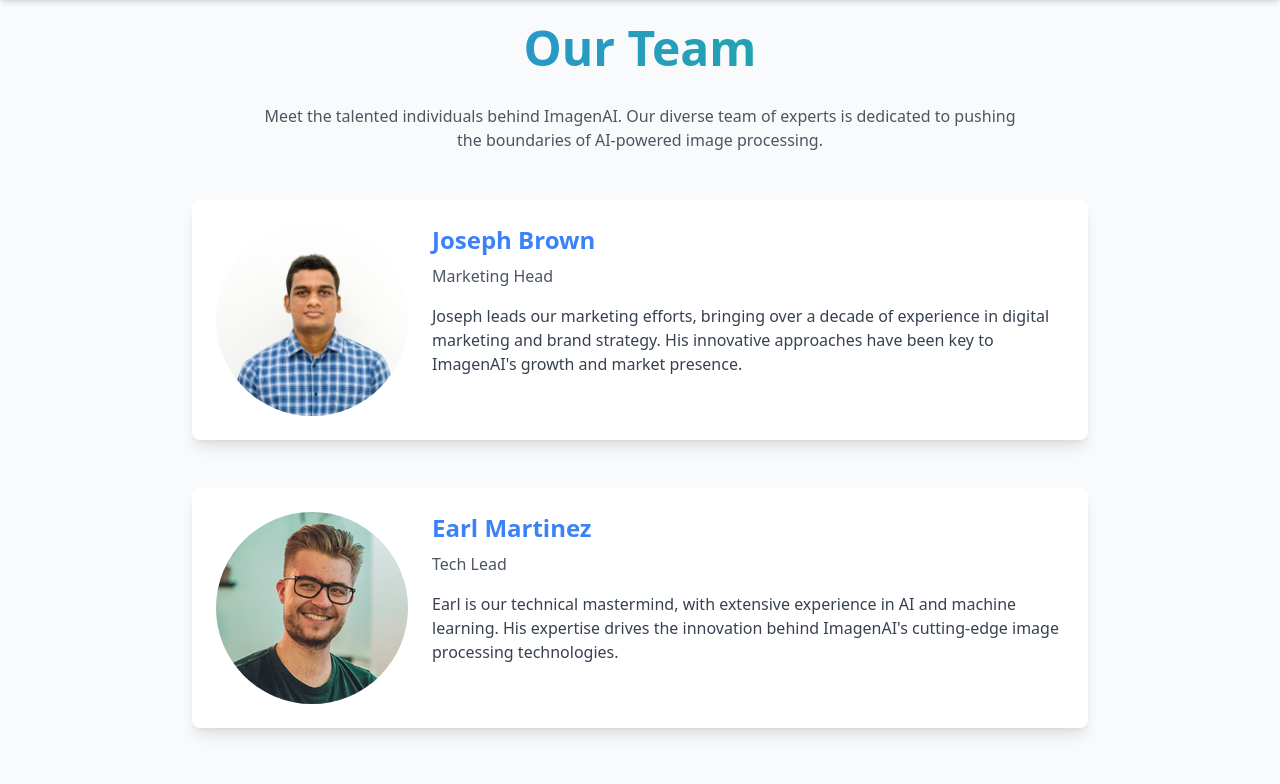
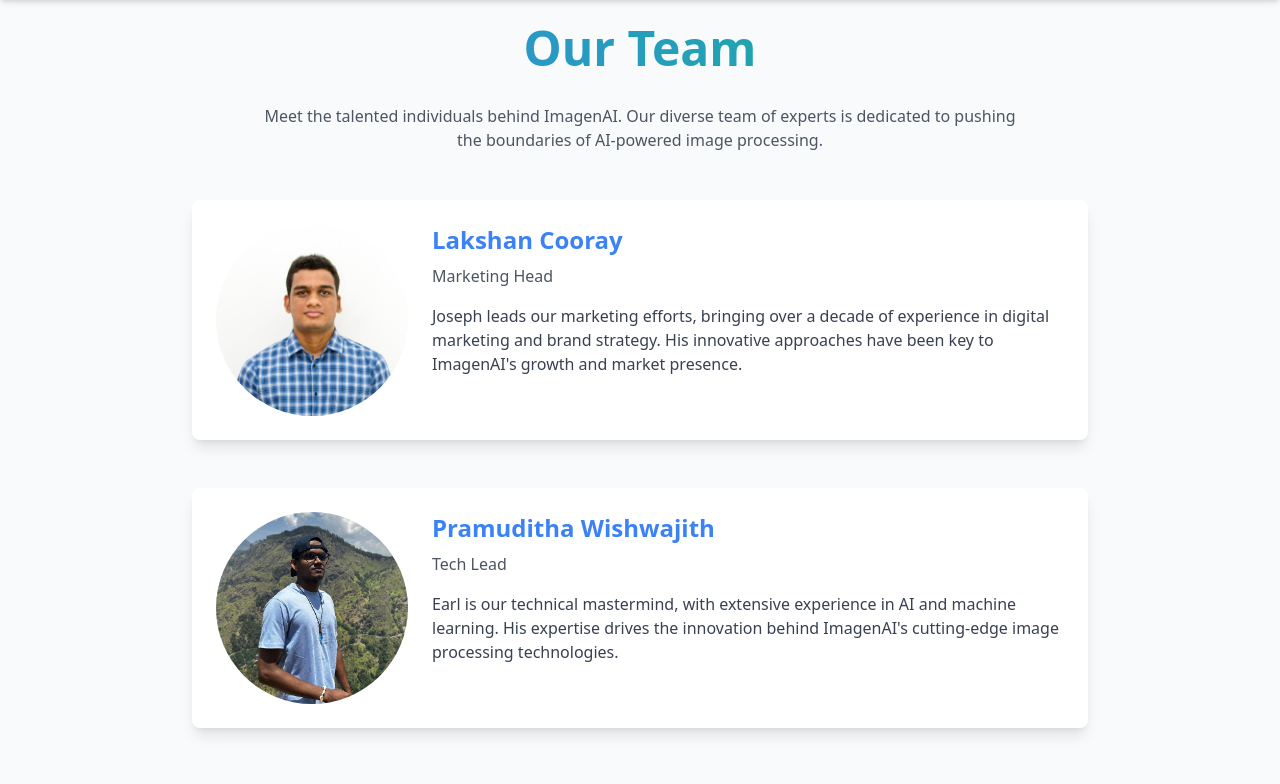
Before and after one commit to Lakshan2023/ImageneAI, a Flask app: page /team in a window 1280 px wide. Shown: the part 72-856 px from the top of the page. Run offline with Flask 3, Linux system fonts and the light colour scheme; some libraries are stand-ins or nearby versions.

Commit message:
team images update

```diff
--- a/Application/templates/home.html
+++ b/Application/templates/home.html
@@ -274,7 +274,7 @@
                 <h2 class="text-3xl md:text-4xl font-bold text-center mb-12 gradient-text">Our Team</h2>
                 <div class="grid grid-cols-1 md:grid-cols-2 gap-8">
                     <div class="bg-white dark:bg-gray-800 rounded-lg shadow-lg overflow-hidden team-card p-6">
-                        <img src="../static/images/client2.jpg" alt="Lakshan Cooray" class="team-image">
+                        <img src="../static/images/team-1.jpeg" alt="Lakshan Cooray" class="team-image">
                         <h3 class="text-xl font-semibold mb-2 text-center">Lakshan Cooray</h3>
                         <p class="text-gray-600 dark:text-gray-300 mb-4 text-center">Intern Data and AI</p>
                         <p class="text-gray-600 dark:text-gray-300 mb-4 text-center">Ph.D. in Computer Vision from MIT</p>
@@ -291,7 +291,7 @@
                         </div>
                     </div>
                     <div class="bg-white dark:bg-gray-800 rounded-lg shadow-lg overflow-hidden team-card p-6">
-                        <img src="../static/images/client1.jpg" alt="Pramuditha Wishwajith" class="team-image">
+                        <img src="../static/images/team-3.JPG" alt="Pramuditha Wishwajith" class="team-image">
                         <h3 class="text-xl font-semibold mb-2 text-center">Pramuditha Wishwajith</h3>
                         <p class="text-gray-600 dark:text-gray-300 mb-4 text-center">Lead Machine Learning Engineer</p>
                         <p class="text-gray-600 dark:text-gray-300 mb-4 text-center">M.S. in Artificial Intelligence from Stanford</p>
--- a/Application/templates/team.html
+++ b/Application/templates/team.html
@@ -121,7 +121,7 @@
                             <img src="../static/images/team-1.jpeg" alt="Joseph Brown" class="w-48 h-48 rounded-full object-cover">
                         </div>
                         <div class="flex-grow text-center md:text-left">
-                            <h2 class="text-2xl font-semibold text-blue-500 dark:text-blue-400 mb-2">Joseph Brown</h2>
+                            <h2 class="text-2xl font-semibold text-blue-500 dark:text-blue-400 mb-2">Lakshan Cooray</h2>
                             <p class="text-gray-600 dark:text-gray-400 mb-4">Marketing Head</p>
                             <p class="mb-4 text-gray-700 dark:text-gray-300">Joseph leads our marketing efforts, bringing over a decade of experience in digital marketing and brand strategy. His innovative approaches have been key to ImagenAI's growth and market presence.</p>
                             <div class="flex justify-center md:justify-start space-x-4">
@@ -133,7 +133,7 @@
                         </div>
                     </div>
                     <div class="w-full p-6 bg-gradient-to-r from-blue-500 to-green-500 text-white flex flex-col justify-center items-center">
-                        <h3 class="text-xl font-semibold mb-4">More About Joseph</h3>
+                        <h3 class="text-xl font-semibold mb-4">More About Lakshan</h3>
                         <p class="text-center mb-6">Joseph's expertise in digital marketing has revolutionized our approach to customer engagement and brand positioning. His strategic vision continues to drive ImagenAI's success in the competitive AI landscape.</p>
                         <a href="#" class="bg-white text-blue-500 px-6 py-2 rounded-full hover:bg-gray-100 transition-colors">Full Profile</a>
                     </div>
@@ -144,10 +144,10 @@
                 <div class="card-content flex" style="width: 200%;">
                     <div class="w-full p-6 flex flex-col md:flex-row items-center md:items-start space-y-4 md:space-y-0 md:space-x-6">
                         <div class="md:flex-shrink-0">
-                            <img src="../static/images/team-3.jpg" alt="Earl Martinez" class="w-48 h-48 rounded-full object-cover">
+                            <img src="../static/images/team-3.JPG" alt="Earl Martinez" class="w-48 h-48 rounded-full object-cover">
                         </div>
                         <div class="flex-grow text-center md:text-left">
-                            <h2 class="text-2xl font-semibold text-blue-500 dark:text-blue-400 mb-2">Earl Martinez</h2>
+                            <h2 class="text-2xl font-semibold text-blue-500 dark:text-blue-400 mb-2">Pramuditha Wishwajith</h2>
                             <p class="text-gray-600 dark:text-gray-400 mb-4">Tech Lead</p>
                             <p class="mb-4 text-gray-700 dark:text-gray-300">Earl is our technical mastermind, with extensive experience in AI and machine learning. His expertise drives the innovation behind ImagenAI's cutting-edge image processing technologies.</p>
                             <div class="flex justify-center md:justify-start space-x-4">
@@ -159,7 +159,7 @@
                         </div>
                     </div>
                     <div class="w-full p-6 bg-gradient-to-r from-blue-500 to-green-500 text-white flex flex-col justify-center items-center">
-                        <h3 class="text-xl font-semibold mb-4">More About Earl</h3>
+                        <h3 class="text-xl font-semibold mb-4">More About Pramuditha</h3>
                         <p class="text-center mb-6">Earl's groundbreaking work in AI algorithms has set new industry standards. His leadership in our tech team ensures that ImagenAI remains at the forefront of AI-powered image processing innovation.</p>
                         <a href="#" class="bg-white text-blue-500 px-6 py-2 rounded-full hover:bg-gray-100 transition-colors">Full Profile</a>
                     </div>
```
Also changed, not shown: Application/static/images/team-3.jpg.
